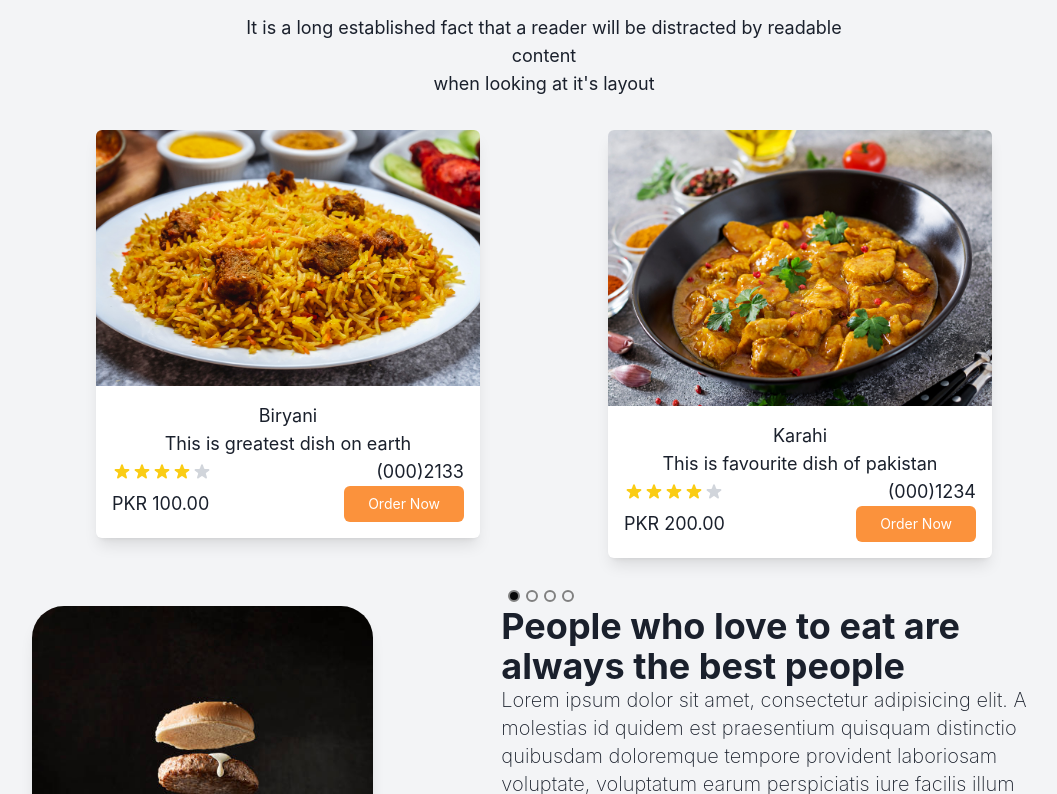
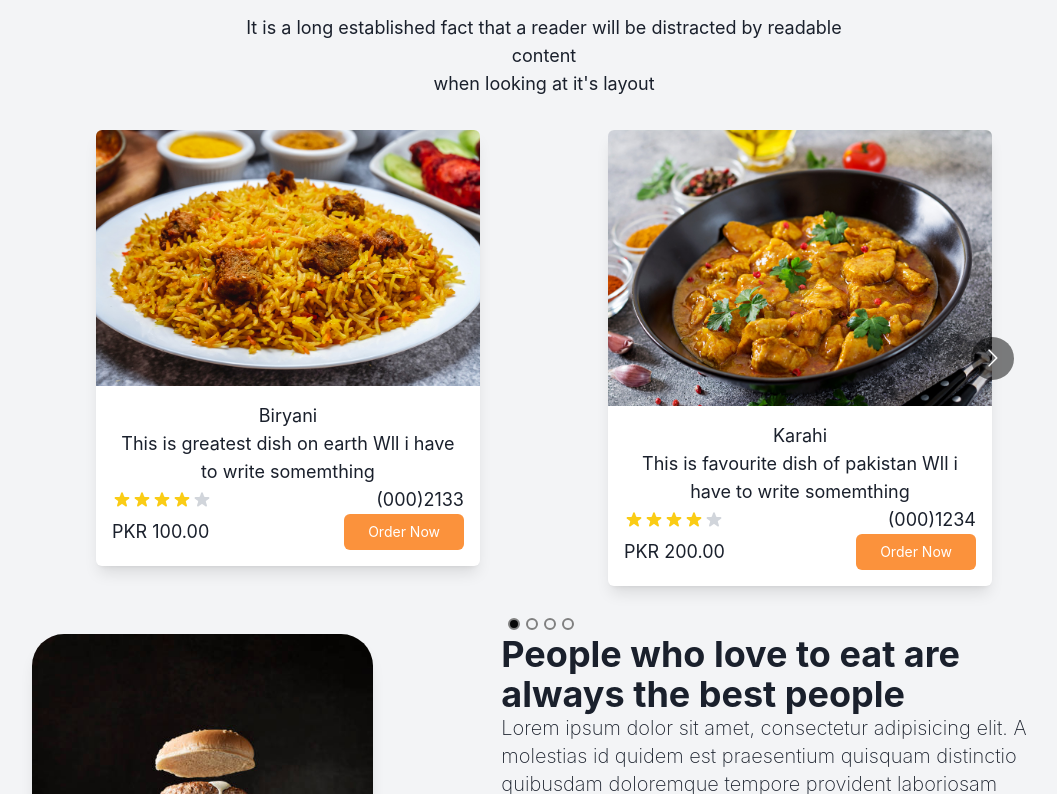
Before and after one commit to Arayanmemon/Foodo, a React (Vite) app in the folder Foodo-Frontend/: page / in a window 1280 px wide. Shown: the part 1206-2000 px from the top of the page, without its empty margins (96-1153 px from the left). Built offline with nearby package versions, Linux system fonts and the light colour scheme.

Commit message:
frontend functionalities completed (for a while)

```diff
--- a/Foodo-Frontend/src/assets/data/items.json
+++ b/Foodo-Frontend/src/assets/data/items.json
@@ -4,7 +4,7 @@
                 "name" : "Biryani",
                 "serving" : "Plate",
                 "price" : "100",
-                "description" : "This is greatest dish on earth",
+                "description" : "This is greatest dish on earth Wll i have to write somemthing",
                 "img" : "/images/biryani.jpg",
                 "reviews":"2133"
         },
@@ -13,7 +13,7 @@
                 "name" : "Karahi",
                 "serving" : "Plate",
                 "price" : "200",
-                "description" : "This is favourite dish of pakistan",
+                "description" : "This is favourite dish of pakistan Wll i have to write somemthing",
                 "img" : "/images/karahi.jpg",
                 "reviews":"1234"
         },
@@ -22,7 +22,7 @@
                 "name" : "Fish fry",
                 "serving" : "Plate",
                 "price" : "300",
-                "description" : "This is crispy and lovely",
+                "description" : "This is crispy and lovely Wll i have to write somemthing",
                 "img" : "/images/biryani.jpg",
                 "reviews":"2942"
         },
@@ -31,7 +31,7 @@
                 "name" : "Chicken Burger",
                 "serving" : "",
                 "price" : "100",
-                "description" : "This is greatest dish on earth",
+                "description" : "This is greatest dish on earth Wll i have to write somemthing",
                 "img" : "/images/burger.jpg",
                 "reviews":"29"
         },
@@ -40,7 +40,7 @@
                 "name" : "Chicken Burger",
                 "serving" : "",
                 "price" : "100",
-                "description" : "This is greatest dish on earth",
+                "description" : "This is greatest dish on earth Wll i have to write somemthing",
                 "img" : "/images/biryani.jpg",
                 "reviews":"29"
         }
--- a/Foodo-Frontend/src/components/CardCarousel.jsx
+++ b/Foodo-Frontend/src/components/CardCarousel.jsx
@@ -23,7 +23,7 @@ const responsive = {
 export default function CardCarousel(props) {
         return(
                         <div className='w-4/5 mx-auto'>
-                                <Carousel showDots={true} renderArrowsWhenDisabled={true}  arrows={false} responsive={responsive} className='pb-12' >
+                                <Carousel showDots={true} renderArrowsWhenDisabled={false}  arrows={true} responsive={responsive} className='pb-12' >
                                         {props.children}
                                 </Carousel>
                         </div>
--- a/Foodo-Frontend/src/components/CartItem.jsx
+++ b/Foodo-Frontend/src/components/CartItem.jsx
@@ -10,7 +10,7 @@ export default function CartItem({ item, cartItem }) {
         <>
           <div>
 
-            <img src={item.img} alt={item.name} className="w-10 rounded-md h-10 my-4" />
+            <img src={item.img} alt={item.name} className="w-12 rounded-md h-12 my-4" />
 
           </div>
 
--- a/Foodo-Frontend/src/contexts/CartContext.jsx
+++ b/Foodo-Frontend/src/contexts/CartContext.jsx
@@ -43,9 +43,18 @@ export function CartProvider({ children }) {
                     if(i.quantity > 1){
                         return {...i , quantity : i.quantity - 1}
                     }else{
-                        return cartItems.filter((i) => {
-                            if(i.id !=id) return i
-                        })
+                        // /const ans = confirm("Are u sure u want to remove the item?")
+
+                        if(ans){
+
+                            return cartItems.filter((i) => {
+
+                                if(i.id !=id) return i
+                            })
+                        }else{
+                            return i
+
+                        }
                     }
 
                 }else {
--- a/Foodo-Frontend/src/sections/Menu.jsx
+++ b/Foodo-Frontend/src/sections/Menu.jsx
@@ -1,5 +1,7 @@
 import React from 'react'
-
+import items from '../assets/data/items.json'
+import CartItem from '../components/CartItem'
+import ItemCard from '../components/ItemCard'
 export default function Menu() {
   return (
     <div className='w-4/5 mx-auto mb-8 bg-gray-100'>
@@ -13,6 +15,12 @@ export default function Menu() {
             </div>
       </div>
       <img src="/images/banner.jpg" alt="" />
+
+      <div className='grid grid-cols-3 mt-4 space-x-2 space-y-4'>
+        {items.map((i) => {
+          return <ItemCard item={i} />
+        })}
+      </div>
     </div>
   )
 }
--- a/Foodo-Frontend/src/sections/SpecialMenu.jsx
+++ b/Foodo-Frontend/src/sections/SpecialMenu.jsx
@@ -15,7 +15,7 @@ export default function SpecialMenu() {
         when looking at it's layout
       </p>
 
-        <CardCarousel>
+        <CardCarousel >
           {
             items.map((i) => {
              return  <ItemCard item={i} />
```
